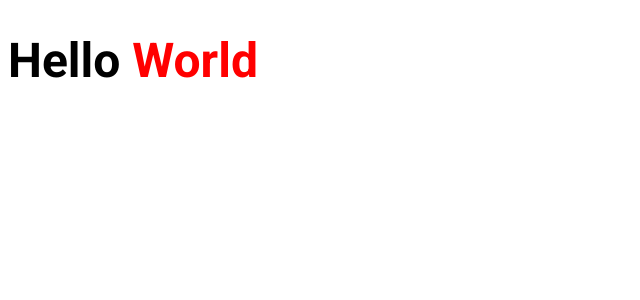
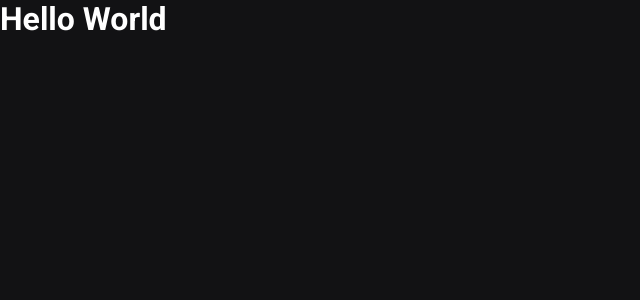
Before and after one commit to lgmf/ignite-reactjs-ignews, a Next.js app: page / in a window 1280 px wide. Shown: the top 300 px of the page, without its empty margins (0-640 px from the left). Built offline with nearby package versions, Linux system fonts and the light colour scheme.

Commit message:
style: configure global styles

```diff
--- a/src/pages/_app.tsx
+++ b/src/pages/_app.tsx
@@ -1,4 +1,6 @@
 import { AppProps } from 'next/app';
+
+import '../styles/global.scss';
 
 function MyApp({ Component, pageProps }: AppProps) {
   return <Component {...pageProps} />
--- a/src/pages/index.tsx
+++ b/src/pages/index.tsx
@@ -1,6 +1,4 @@
 import Head from 'next/head';
-
-import styles from '../styles/home.module.scss';
 
 function Home() {
   return (
@@ -9,8 +7,8 @@
         <title>Inicio | ig.news</title>
       </Head>
 
-      <h1 className={styles.title}>
-        Hello <span>World</span>
+      <h1>
+        Hello World
       </h1>
     </>
   )
--- /dev/null
+++ b/src/styles/global.scss
@@ -0,0 +1,52 @@
+* {
+  box-sizing: border-box;
+  margin: 0;
+  padding: 0;
+}
+:root {
+  --white: #fff;
+
+  --gray-100: #e1e1e6;
+  --gray-300: #a8a8b3;
+  --gray-900: #121214;
+
+  --cyan-500: #61dafb;
+
+  --yellow-500: #eba417;
+}
+
+html {
+  @media (max-width: 1080px) {
+    font-size: 93.75%;
+  }
+
+  @media (max-width: 720px) {
+    font-size: 87.75%;
+  }
+}
+
+body {
+  -webkit-font-smoothing: antialiased;
+  font-family: 'Roboto', sans-serif;
+  font-weight: 400;
+  background-color: var(--gray-900);
+  color: var(--white);
+}
+
+button {
+  cursor: pointer;
+}
+
+a {
+  color: inherit;
+  text-decoration: none;
+}
+
+input,
+textarea,
+select,
+button {
+  font-family: inherit;
+  font-weight: 400;
+  font-size: 1rem;
+}
--- a/src/styles/home.module.scss
+++ /dev/null
@@ -1,8 +0,0 @@
-.title {
-  font-family: 'Roboto';
-  font-size: 3rem;
-
-  span {
-    color: red;
-  }
-}
```
